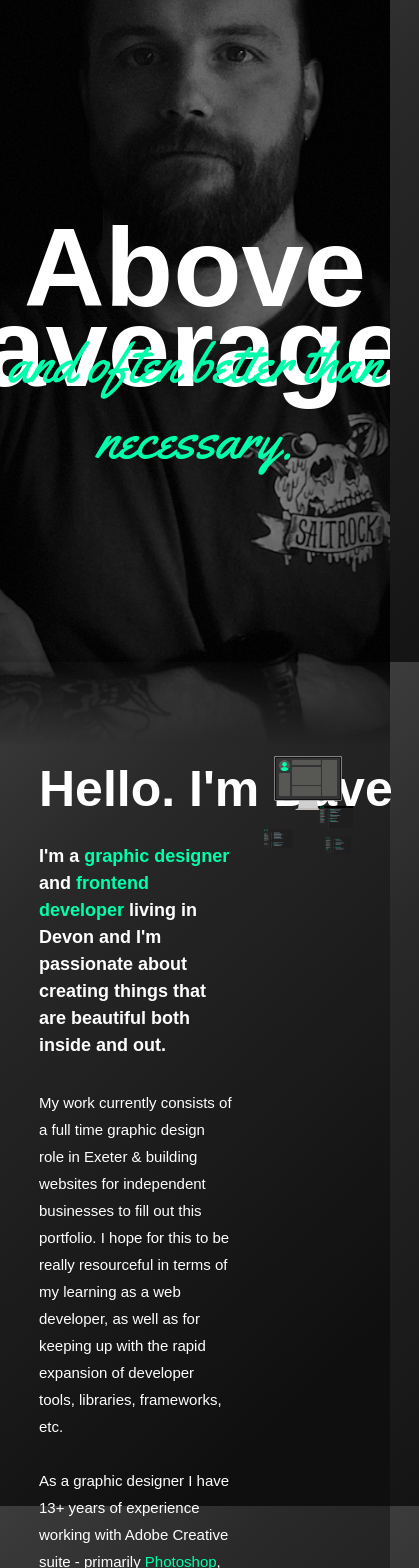
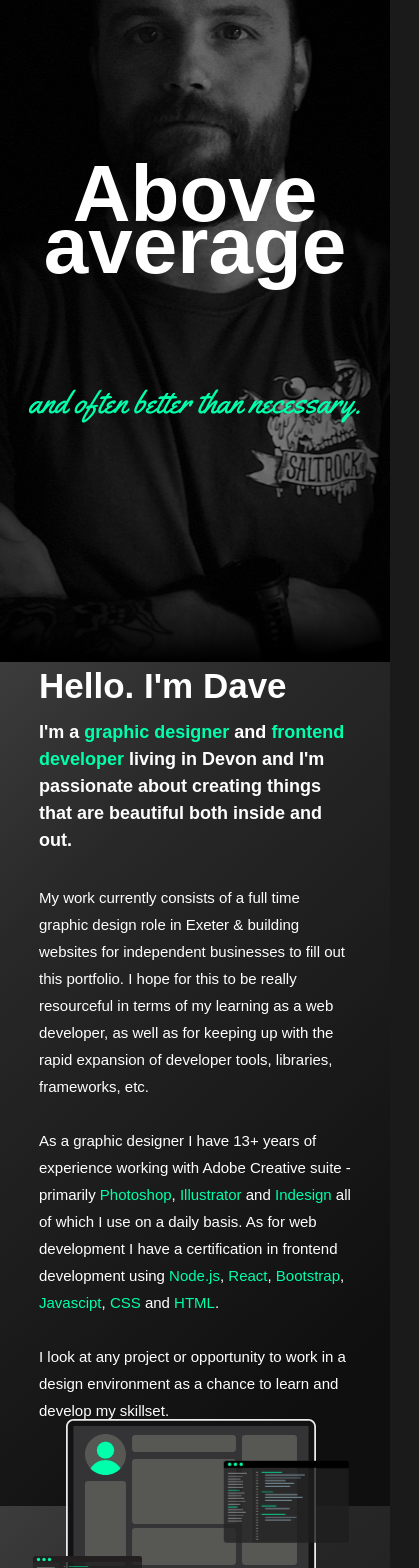
Before and after one commit to DRRobertson9673/React_Portfolio, a React (Create React App) app: page / in a window 390 px wide. Shown: the part 182-1750 px from the top of the page, 419 px wide, since content can reach past the window. Built offline with nearby package versions, Linux system fonts and the light colour scheme; a web font is replaced by a local one.

Commit message:
added some responsiveness for mobile

```diff
--- a/src/Components/intro.js
+++ b/src/Components/intro.js
@@ -9,7 +9,7 @@ function Intro() {
         window.addEventListener("scroll", onScroll);
         function onScroll() {
             const scrollTop = $(window).scrollTop();
-            const Offset = document.getElementById('marker').offsetTop;
+            const Offset = document.getElementById('introArea').offsetTop;
             const vh = (window.innerHeight);
 
             if ((scrollTop + (vh)) > Offset) {
--- a/src/Style/header.css
+++ b/src/Style/header.css
@@ -125,3 +125,19 @@ nav .portfolio {
     color: black;
     background-color: var(--myGreen);
 }
+
+/*-----------------*/
+
+@media screen and (max-width: 575px) {
+    nav {
+        padding: 3px;
+    }
+
+    #navLinks {
+        display: none;
+    }
+
+    #lilSkull {
+        display: none;
+    }
+}
--- a/src/Style/hero.css
+++ b/src/Style/hero.css
@@ -69,3 +69,24 @@
 		transform: translateY(0);
 	}
 }
+
+/*-----------------*/
+
+@media screen and (max-width: 575px) {
+  #hero {
+    background-attachment:scroll;
+    height: 100vh;
+    margin-bottom: 10px;
+}
+
+#heroTitle {
+  top: 350px;
+  font-size: 5rem;
+  line-height: 3.25rem;
+}
+
+#heroTitleSmall {
+  font-size: 2rem;
+  margin-top: 225px;
+}
+}
--- a/src/Style/intro.css
+++ b/src/Style/intro.css
@@ -20,7 +20,6 @@
     margin-bottom: 40px;
     opacity: 0;
     transition: opacity .5s;
-    min-width: 380px;
 }
 
 .introLeftAnimation {
@@ -54,3 +53,30 @@
     width: 50%;
     margin-right: 10%;
 }
+
+/*-----------------*/
+
+@media screen and (max-width: 575px) {
+    #introArea {
+        flex-direction: column;
+    }
+
+    .introLeft {
+        width: 80%;
+        margin-left: 10%;
+        margin-right: 10%;
+    }
+
+    .introLeft h1 {
+        font-size: 35px;
+        margin-bottom: 20px;
+        opacity: 0;
+        transition: opacity .5s;
+    }
+
+    .introRight {
+        width: 80%;
+        margin-right: 10%;
+        margin-left: 9%;
+    }
+}
--- a/src/Style/monitor.css
+++ b/src/Style/monitor.css
@@ -272,3 +272,9 @@
 		transform: translate(0);
 	}
 }
+
+/*-----------------*/
+
+@media screen and (max-width: 575px) {
+
+}
```
